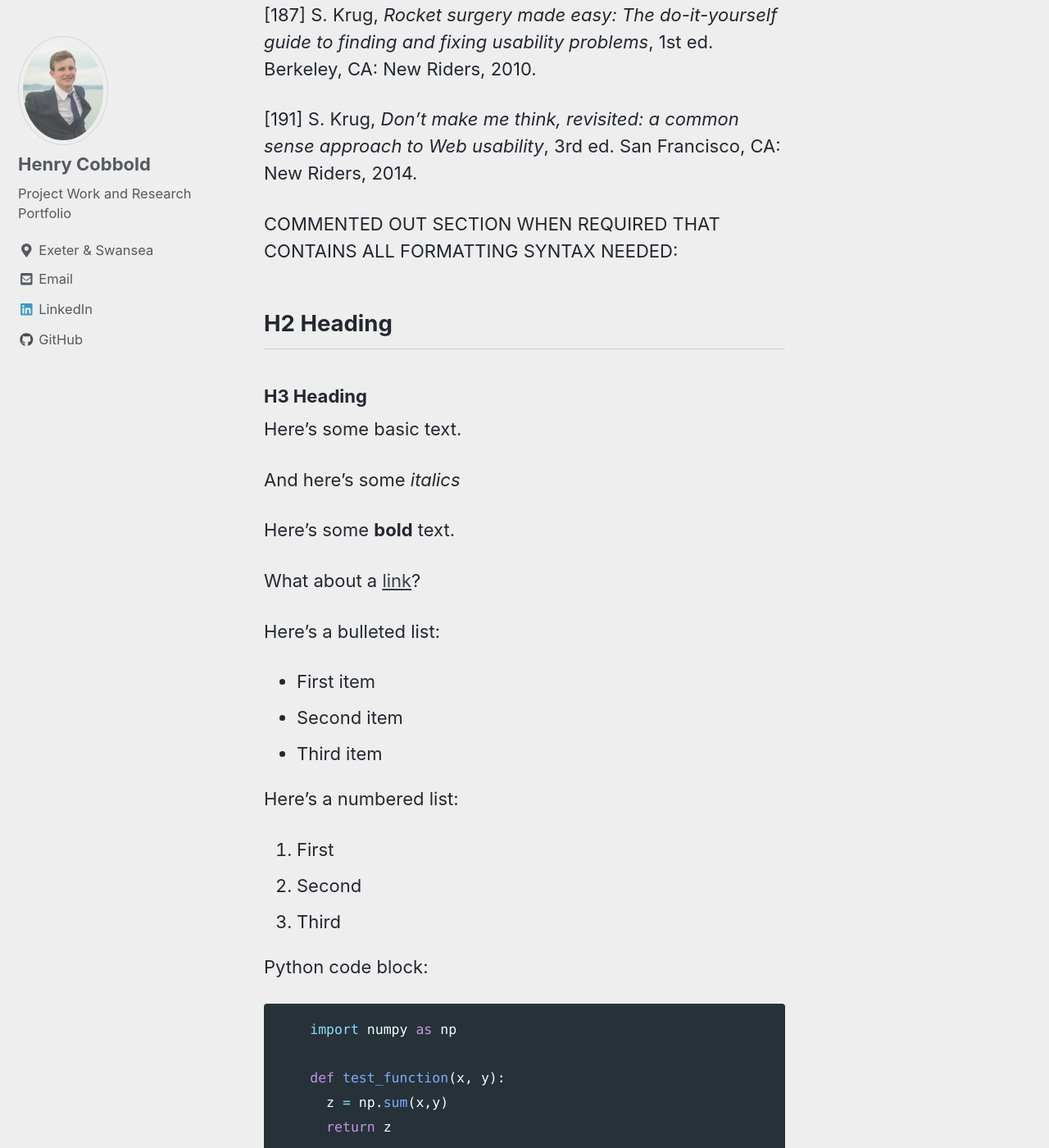
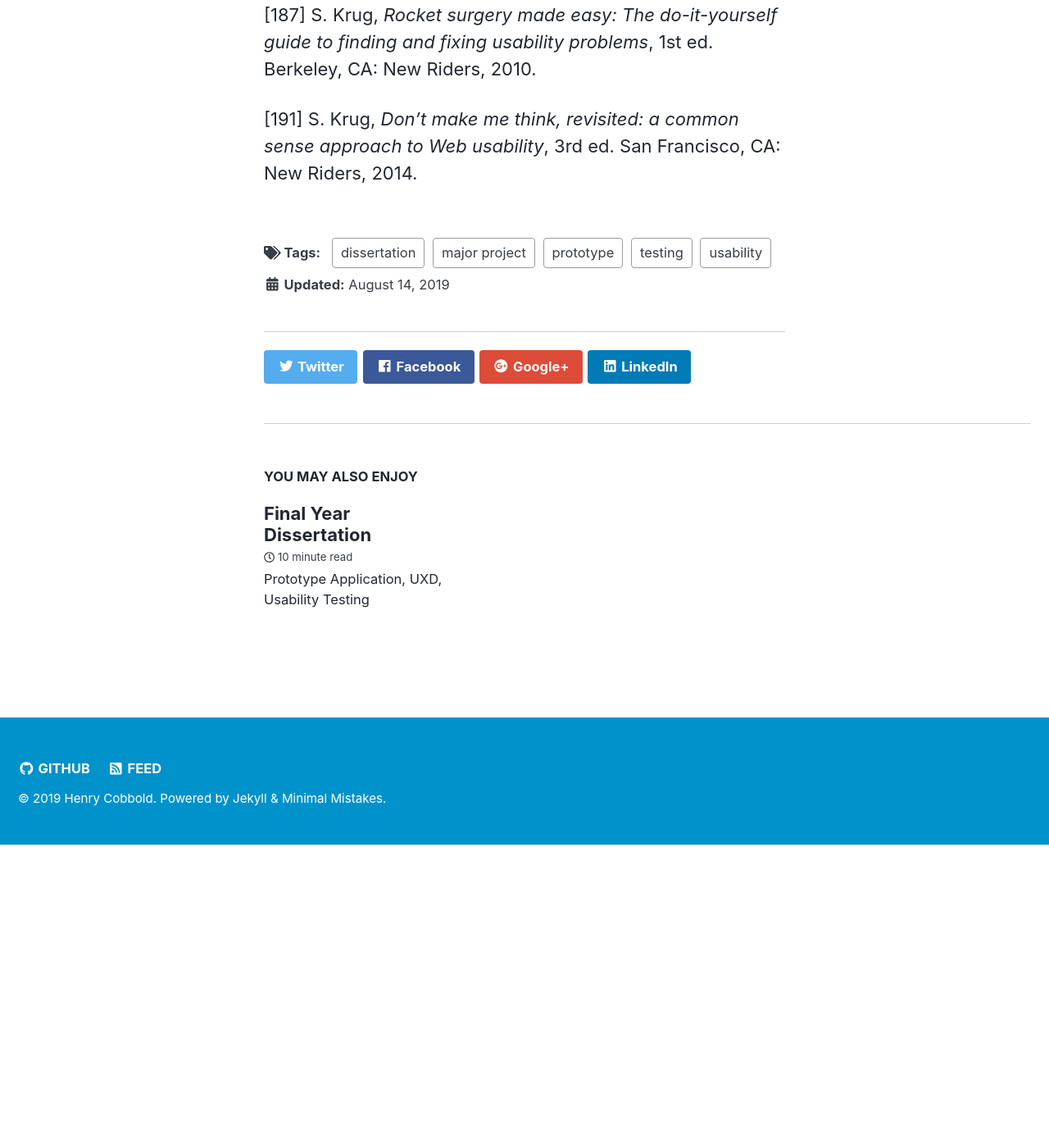
Before and after one commit to henrycobbold/henrycobbold.github.io, a Jekyll site: the page built from _posts/2018-01-28-perceptron.md, in a window 1280 px wide and 1400 px high, scrolled down 33456 px. Shown: the whole window at 82% size. Built offline with Jekyll 4.4.1, drawn with Linux system fonts in a browser that asks for light colours; nearby versions of some CDN libraries; after the commit the page ends 34486 px from its top, so only the background shows below that; some of the changed text lies outside the part shown.

Commit message:
formatting changes

```diff
--- a/_posts/2018-01-28-perceptron.md
+++ b/_posts/2018-01-28-perceptron.md
@@ -254,6 +254,8 @@ Productivity Press, 1988.
 [191] S. Krug, *Don’t make me think, revisited: a common sense approach to Web usability*, 3rd ed. San Francisco, CA: New Riders, 2014.
 
 
+<!--
+
 COMMENTED OUT SECTION WHEN REQUIRED THAT CONTAINS ALL FORMATTING SYNTAX NEEDED:
 
 ## H2 Heading
@@ -306,4 +308,4 @@ Here's some math:
 
 $$z=x+y$$
 
-You can also put it inline $$z=x+y$$
+You can also put it inline $$z=x+y$$ -->
--- a/_sass/minimal-mistakes/_variables.scss
+++ b/_sass/minimal-mistakes/_variables.scss
@@ -6,7 +6,7 @@
    Typography
    ========================================================================== */
 
-$doc-font-size: 16 !default;
+$doc-font-size: 10 !default; /* was "16" originally */
 
 /* paragraph indention */
 $paragraph-indent: false !default; // true, false (default)
--- a/_sass/minimal-mistakes/skins/_air.scss
+++ b/_sass/minimal-mistakes/skins/_air.scss
@@ -3,7 +3,7 @@
    ========================================================================== */
 
 /* Colors */
-$background-color: #eeeeee !default;
+$background-color: #ffffff !default;
 $text-color: #222831 !default;
 $muted-text-color: #393e46 !default;
 $primary-color: #0092ca !default;
```
